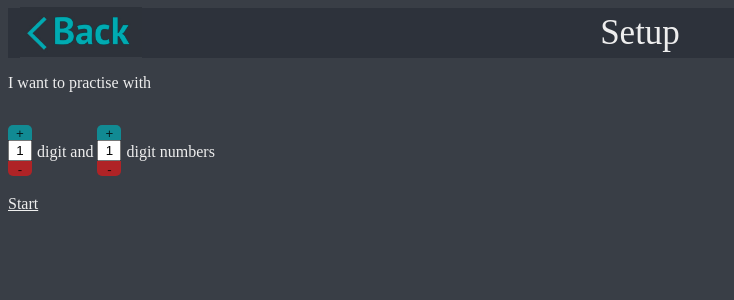
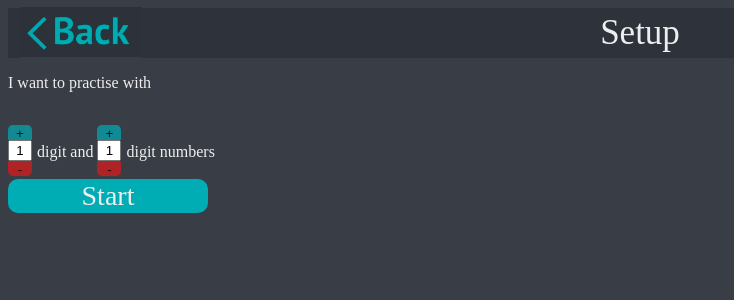
Before and after one commit to ViktorKuzmanov/Get-Numerate-App, a PHP site: page /setupGame.html in a window 1280 px wide. Shown: the top 300 px of the page, without its empty margins (0-734 px from the left). Run offline with PHP 8.4, Linux system fonts and the light colour scheme.

Commit message:
add start button style

```diff
--- a/css/setupGame.css
+++ b/css/setupGame.css
@@ -70,6 +70,23 @@ body {
   background-color: #00acb5b2;
 }
 
+#startButton {
+  background-color: #00adb5;
+  border: none;
+  border-radius: 10px;
+  padding: 1px 10px;
+  font-size: 28px;
+  width: 200px;
+  cursor: pointer;
+  outline: none;
+}
+
+#startButton a {
+  text-decoration: none;
+  color: #eeeeee;
+  font-family: "PT Sans";
+}
+
 @media only screen and (min-width: 768px) {
   #navbar label {
     font-size: 35px;
--- a/scss/setupGame.scss
+++ b/scss/setupGame.scss
@@ -53,6 +53,10 @@ body {
     }
 }
 
+#startButton {
+    @include greenButtonStyle;
+}
+
 @media only screen and (min-width: 768px) {
     #navbar {
         label {
--- a/setupGame.html
+++ b/setupGame.html
@@ -29,7 +29,7 @@
 				digit numbers
 			</div>
 			<br />
-			<p><a href="game.html" onclick="saveDigitsInStorage()">Start</a></p>
+			<button id="startButton"><a href="game.html" onclick="saveDigitsInStorage()">Start</a></button>
 		</div>
 
 		<script>
```
Also changed, not shown: css/choosePractise.css (+4 -10 lines), css/index.css (+3 -6 lines), css/setupPercentage.css (+0 -25 lines), 1 other file.
